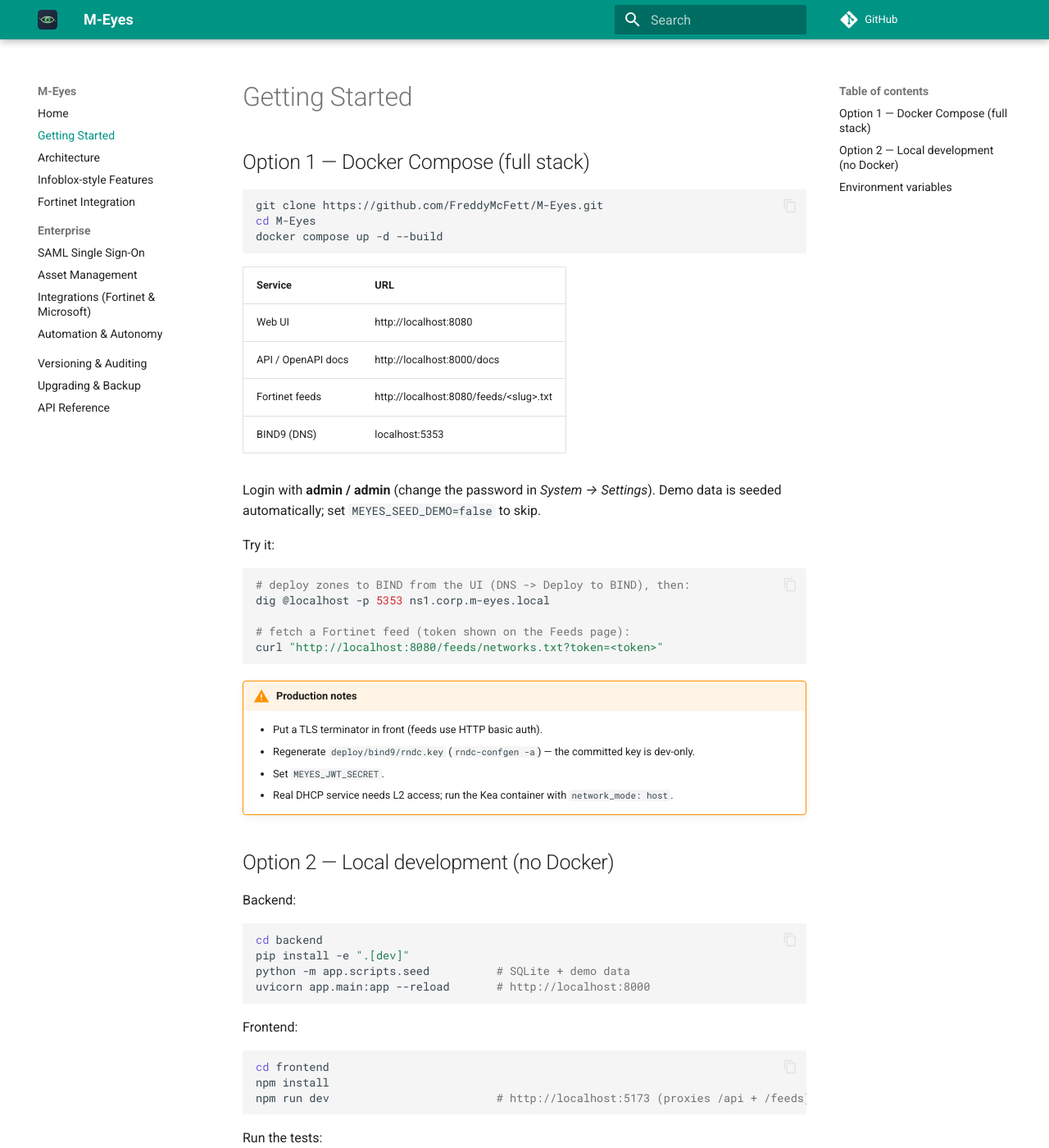
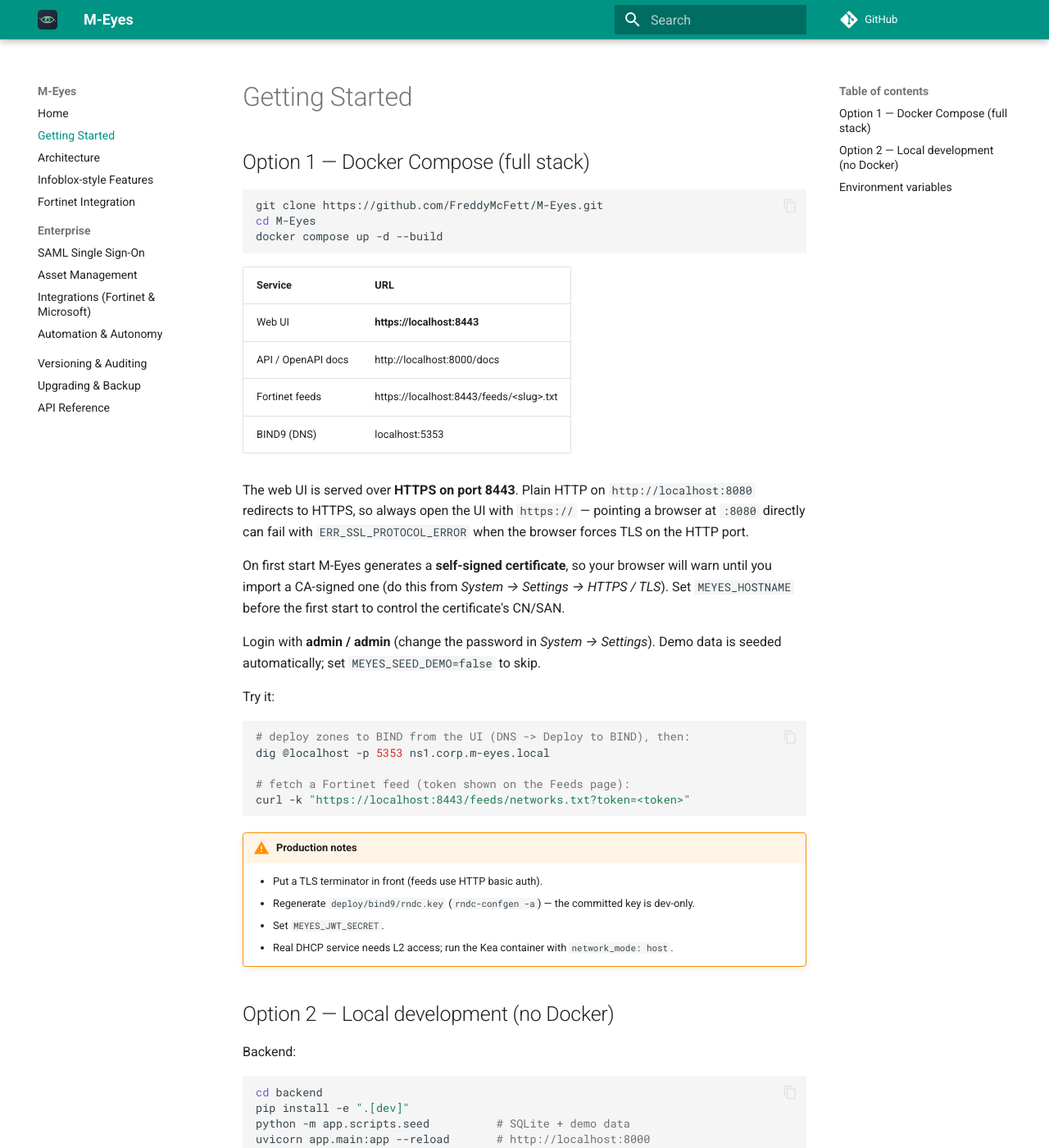
Before and after one commit to FreddyMcFett/M-Eyes, an MkDocs documentation site: the page built from docs/getting-started.md, in a window 1280 px wide and 1400 px high. Shown: the whole window at 82% size. Built offline with MkDocs 1.6.1 and Material for MkDocs 9.7.7, drawn with Linux system fonts in a browser that asks for light colours; comment, search, counter and statistics services are not loaded.

Commit message:
docs: clarify HTTPS access; remove default-credentials hint from login
- Fix misleading getting-started guide: web UI is on https://localhost:8443
  (HTTP 8080 redirects), note the self-signed cert and the common
  ERR_SSL_PROTOCOL_ERROR when forcing TLS on the HTTP port
- Update feed URL/curl example to HTTPS
- Remove the visible 'Default credentials: admin / admin' hint from the
  login page; this stays documented in getting-started.md only

````diff
--- a/docs/getting-started.md
+++ b/docs/getting-started.md
@@ -10,10 +10,20 @@ docker compose up -d --build
 
 | Service | URL |
 |---|---|
-| Web UI | http://localhost:8080 |
+| Web UI | **https://localhost:8443** |
 | API / OpenAPI docs | http://localhost:8000/docs |
-| Fortinet feeds | http://localhost:8080/feeds/&lt;slug&gt;.txt |
+| Fortinet feeds | https://localhost:8443/feeds/&lt;slug&gt;.txt |
 | BIND9 (DNS) | localhost:5353 |
+
+The web UI is served over **HTTPS on port 8443**. Plain HTTP on
+`http://localhost:8080` redirects to HTTPS, so always open the UI with
+`https://` — pointing a browser at `:8080` directly can fail with
+`ERR_SSL_PROTOCOL_ERROR` when the browser forces TLS on the HTTP port.
+
+On first start M-Eyes generates a **self-signed certificate**, so your browser
+will warn until you import a CA-signed one (do this from
+*System → Settings → HTTPS / TLS*). Set `MEYES_HOSTNAME` before the first start
+to control the certificate's CN/SAN.
 
 Login with **admin / admin** (change the password in *System → Settings*).
 Demo data is seeded automatically; set `MEYES_SEED_DEMO=false` to skip.
@@ -25,7 +35,7 @@ Try it:
 dig @localhost -p 5353 ns1.corp.m-eyes.local
 
 # fetch a Fortinet feed (token shown on the Feeds page):
-curl "http://localhost:8080/feeds/networks.txt?token=<token>"
+curl -k "https://localhost:8443/feeds/networks.txt?token=<token>"
 ```
 
 !!! warning "Production notes"
--- a/frontend/src/pages/Login.tsx
+++ b/frontend/src/pages/Login.tsx
@@ -83,7 +83,6 @@ export default function Login() {
             </a>
           </>
         )}
-        <p className="text-slate-500 text-[11px] mt-4 text-center">Default credentials: admin / admin</p>
       </form>
     </div>
   );
````
